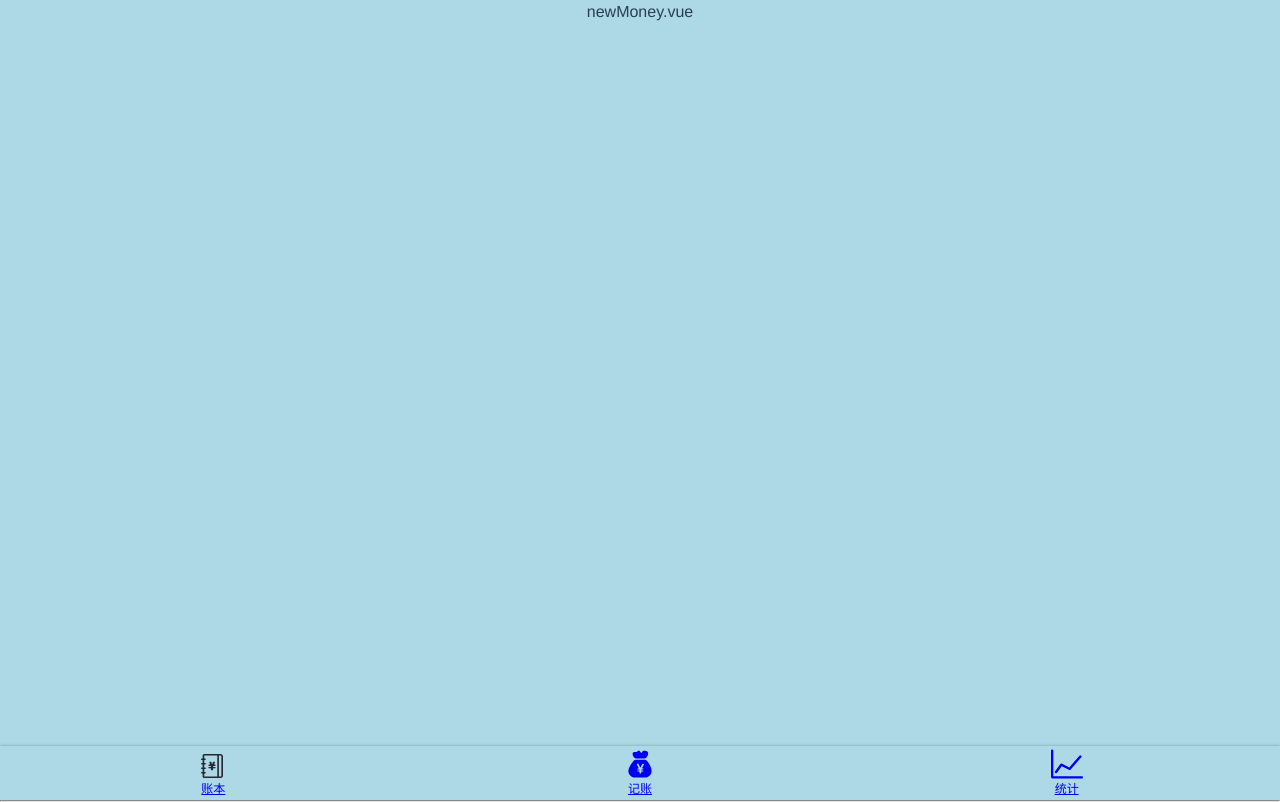
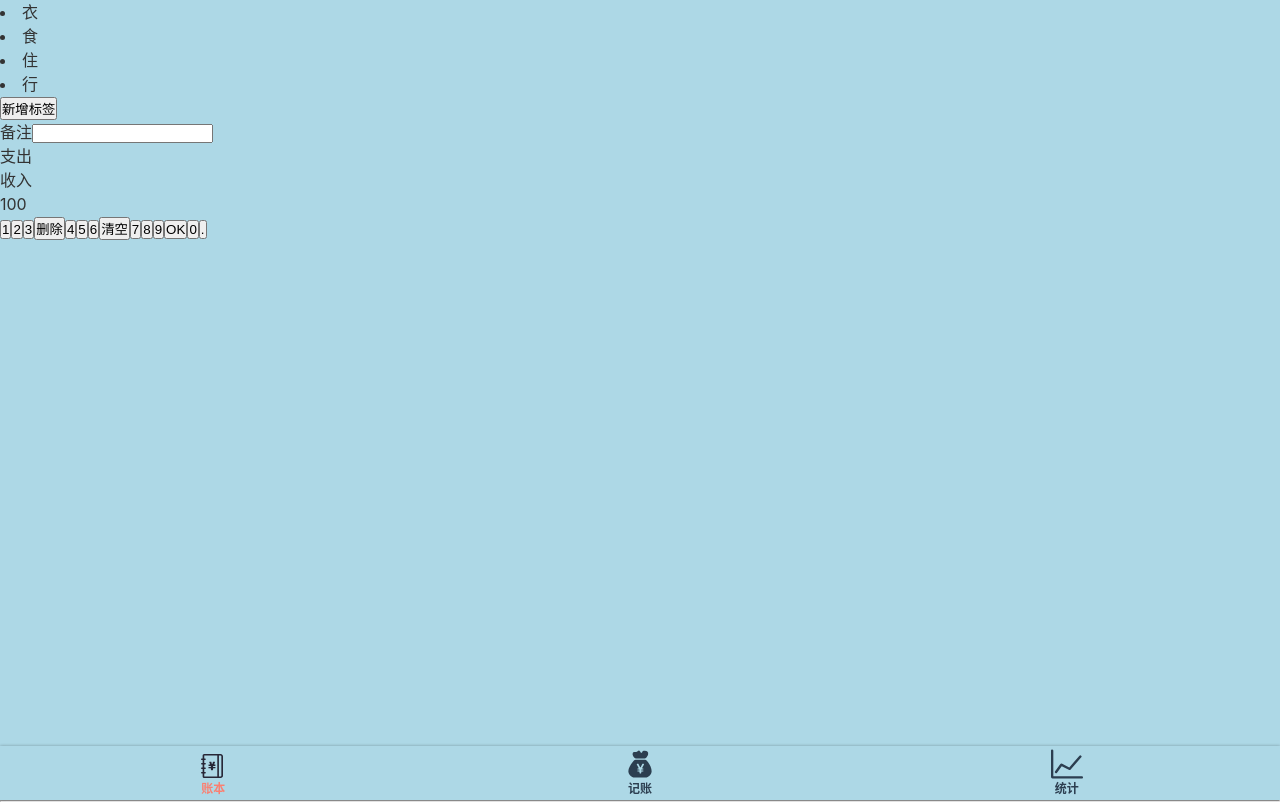
Before and after one commit to yufanz99000/miniLedger-test, a Vue app: page /#/money in a window 1280 px wide. Built offline with nearby package versions, Linux system fonts and the light colour scheme.

Commit message:
add global scss

```diff
--- a/public/index.html
+++ b/public/index.html
@@ -3,7 +3,8 @@
   <head>
     <meta charset="utf-8">
     <meta http-equiv="X-UA-Compatible" content="IE=edge">
-    <meta name="viewport" content="width=device-width,initial-scale=1.0">
+    <meta name="viewport" content="width=device-width, initial-scale=1.0, minimum-scale=1.0, maximum-scale=1.0, user-scalable=no">
+
     <link rel="icon" href="<%= BASE_URL %>favicon.ico">
     <title><%= htmlWebpackPlugin.options.title %></title>
   </head>
--- a/src/App.vue
+++ b/src/App.vue
@@ -1,4 +1,3 @@
-<!--<script src="main.ts"></script>-->
 <template>
   <div id="app">
     <router-view></router-view>
@@ -7,37 +6,24 @@
   </div>
 </template>
 
+<style lang="scss">
+  @import "~@/assets/styles/reset.scss";
+  @import "~@/assets/styles/helper.scss";
 
-<style lang="scss">
-  *{
-    margin:0; padding:0;
-    box-sizing: border-box;
-  }
-   @import "~@/assets/styles/test.scss";
    body {
-     background: $pink;
+     background: lightblue;
      line-height: 1.5;
+     font-family: $font-hei;
+     -webkit-font-smoothing: antialiased;
+     -moz-osx-font-smoothing: grayscale;
+     color: #333;
    }
-#app {
-  font-family: Avenir, Helvetica, Arial, sans-serif;
-  -webkit-font-smoothing: antialiased;
-  -moz-osx-font-smoothing: grayscale;
-  text-align: center;
-  color: #2c3e50;
-}
 
 #nav {
   padding: 30px;
-
-  a {
-    text-decoration: none;
-    color: inherit;
-    font-weight: bold;
-    color: #2c3e50;
-
-    &.router-link-exact-active {
+  &.router-link-exact-active {
       color: #42b983;
     }
   }
-}
+
 </style>
--- /dev/null
+++ b/src/assets/styles/helper.scss
@@ -0,0 +1,5 @@
+$font-hei: -apple-system, "Noto Sans", "Helvetica Neue", Helvetica, "Nimbus Sans L", Arial, "Liberation Sans", "PingFang SC", "Hiragino Sans GB", "Noto Sans CJK SC", "Source Han Sans SC", "Source Han Sans CN", "Microsoft YaHei", "Wenquanyi Micro Hei", "WenQuanYi Zen Hei", "ST Heiti", SimHei, "WenQuanYi Zen Hei Sharp", sans-serif;
+$font-song: Georgia, "Nimbus Roman No9 L", "Songti SC", "Noto Serif CJK SC", "Source Han Serif SC", "Source Han Serif CN", STSong, "AR PL New Sung", "AR PL SungtiL GB", NSimSun, SimSun, "TW\-Sung", "WenQuanYi Bitmap Song", "AR PL UMing CN", "AR PL UMing HK", "AR PL UMing TW", "AR PL UMing TW MBE", PMingLiU, MingLiU, serif;
+$font-kai: Baskerville, Georgia, "Liberation Serif", "Kaiti SC", STKaiti, "AR PL UKai CN", "AR PL UKai HK", "AR PL UKai TW", "AR PL UKai TW MBE", "AR PL KaitiM GB", KaiTi, KaiTi_GB2312, DFKai-SB, "TW\-Kai", serif;
+
+$color-highlight: salmon;
--- /dev/null
+++ b/src/assets/styles/reset.scss
@@ -0,0 +1,10 @@
+*{
+  margin:0; padding:0;
+  box-sizing: border-box;
+}
+a {
+  text-decoration: none;
+  color: inherit;
+  font-weight: bold;
+  color: #2c3e50;
+}
--- a/src/assets/styles/test.scss
+++ /dev/null
@@ -1 +0,0 @@
-$pink: lightblue;
--- a/src/components/Nav.vue
+++ b/src/components/Nav.vue
@@ -1,16 +1,16 @@
 <template>
     <nav>
-        <router-link to="/money" class="item">
+        <router-link to="/money" class="item" active-class="selected">
             <Icon class="icon" name="ledger"/>
             账本
         </router-link>
 
-        <router-link to="/labels" class="item">
+        <router-link to="/labels" class="item" active-class="selected">
             <Icon class="icon" name="money"/>
             记账
             </router-link>
 
-        <router-link to="statistics" class="item">
+        <router-link to="statistics" class="item" active-class="selected">
             <Icon class="icon" name="histogram"/>
             统计
         </router-link>
@@ -26,6 +26,8 @@
 </script>
 
 <style lang="scss" scoped>
+    @import "~@/assets/styles/helper.scss";
+
     nav{
         display: flex;
         box-shadow: 0 0 3px rgba(0,0,0,0.3);
@@ -43,6 +45,9 @@
                 width:32px; height: 32px;
             }
         }
+        > .item.selected{
+            color: $color-highlight;
+        }
     }
 
 </style>
--- a/src/views/Money.vue
+++ b/src/views/Money.vue
@@ -1,14 +1,57 @@
 <template>
     <div >
         <Layout>
-            <p>newMoney.vue</p>
+           <div class="tags">
+               <div class="current">
+                   <li>衣</li>
+                   <li>食</li>
+                   <li>住</li>
+                   <li>行</li>
+               </div>
+               <div class="newTag">
+                   <button>新增标签</button>
+               </div>
+            </div>
+
+            <div>
+                <label class="notes">
+                    <span class="name">备注</span>
+                    <input type="text">
+                </label>
+            </div>
+
+            <div>
+                <ul class="types">
+                    <li class="selected">支出</li>
+                    <li>收入</li>
+                </ul>
+            </div>
+
+            <div class="numberPad">
+                <div class="output">100</div>
+                <div class="buttons">
+                    <button>1</button>
+                    <button>2</button>
+                    <button>3</button>
+                    <button>删除</button>
+                    <button>4</button>
+                    <button>5</button>
+                    <button>6</button>
+                    <button>清空</button>
+                    <button>7</button>
+                    <button>8</button>
+                    <button>9</button>
+                    <button>OK</button>
+                    <button>0</button>
+                    <button>.</button>
+                </div>
+            </div>
         </Layout>
     </div>
 </template>
 
 <script lang="ts">
-
-  export default {
+    export default {
     name: 'Money',
   };
 </script>
```
